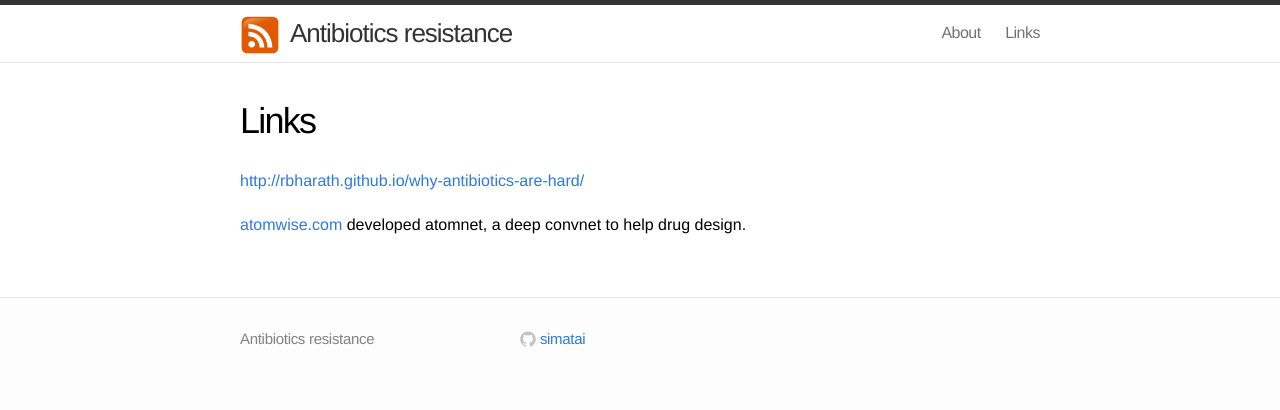
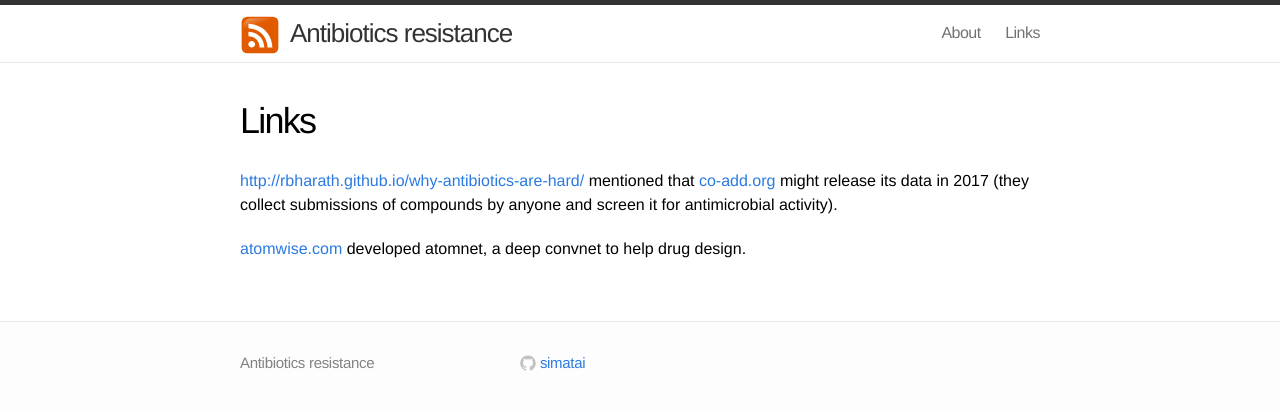
Before and after one commit to simatai/simatai.github.io, a Jekyll site: the page built from links.md, in a window 1280 px wide. Shown: the top 410 px of the page. Built offline with Jekyll 4.4.1, drawn with Linux system fonts in a browser that asks for light colours.

Commit message:
Update links.md

```diff
--- a/links.md
+++ b/links.md
@@ -6,6 +6,6 @@ permalink: /links/
 
 
 [http://rbharath.github.io/why-antibiotics-are-hard/](http://rbharath.github.io/why-antibiotics-are-hard/)
-
+mentioned that [co-add.org](http://www.co-add.org/content/the-project) might release its data in 2017 (they collect submissions of compounds by anyone and screen it for antimicrobial activity).
 
 [atomwise.com](www.atomwise.com) developed atomnet, a deep convnet to help drug design.
```
